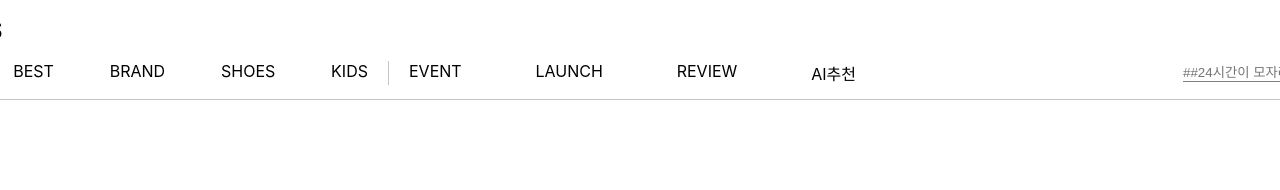
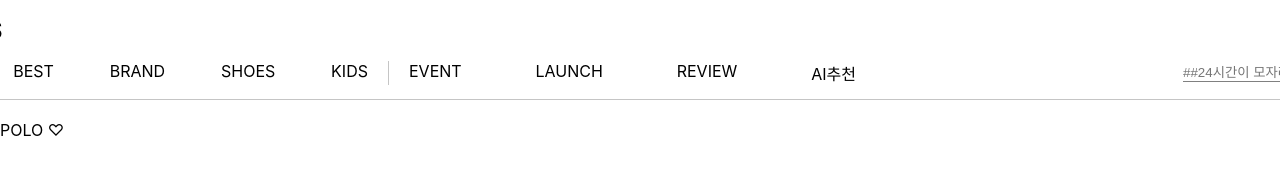
Before and after one commit to rhsiddlsidhd/Autonomous-Coding, a React (Create React App) app: page /detail in a window 1280 px wide. Shown: the top 190 px of the page. Built offline with nearby package versions, Linux system fonts and the light colour scheme.

Commit message:
:art: Feat:React-router-dom

```diff
--- a/package.json
+++ b/package.json
@@ -10,7 +10,7 @@
     "react": "^18.2.0",
     "react-dom": "^18.2.0",
     "react-router-dom": "^6.19.0",
-    "react-scripts": "5.0.1",
+    "react-scripts": "^5.0.1",
     "web-vitals": "^2.1.4"
   },
   "scripts": {
--- a/src/App.js
+++ b/src/App.js
@@ -1,11 +1,22 @@
 import "./App.css";
-import Header from "../src/components/common/Header";
+import Header from "./components/common/Header";
+import { BrowserRouter, Routes, Route } from "react-router-dom";
+import Cart from "./pages/Cart";
+import Detail from "./pages/Detail";
 
 function App() {
   return (
-    <div>
-      <Header />
-    </div>
+    <BrowserRouter>
+      <div className="App">
+        <Header />
+        {/* 최상단 BrowserRouter 태그로 감싸기 */}
+        {/* Routes, Route 컴포넌트 사용 */}
+        <Routes>
+          <Route path="/cart" element={<Cart />} />
+          <Route path="/detail" element={<Detail />} />
+        </Routes>
+      </div>
+    </BrowserRouter>
   );
 }
 
--- a/src/pages/Cart.js
+++ b/src/pages/Cart.js
@@ -1,7 +1,7 @@
 const Cart = () => {
   return (
     <div>
-      <h2>cart 페이지 입니다</h2>
+      <h1>이곳은 Cart 페이지 입니다</h1>
     </div>
   );
 };
--- /dev/null
+++ b/src/pages/Detail.js
@@ -0,0 +1,18 @@
+const Detail = () => {
+  return (
+    <div className="detail">
+      <div className="detail-left">
+        <img />
+      </div>
+      <div className="detail-right">
+        <div className="detail-logo-productname">
+          <p>POLO ♡</p>
+        </div>
+        <div className="detail-price-size"></div>
+        <div className="detail-button"></div>
+      </div>
+    </div>
+  );
+};
+
+export default Detail;
```
Also changed, not shown: 1 other file (tests, documents, lock files or other folders).
